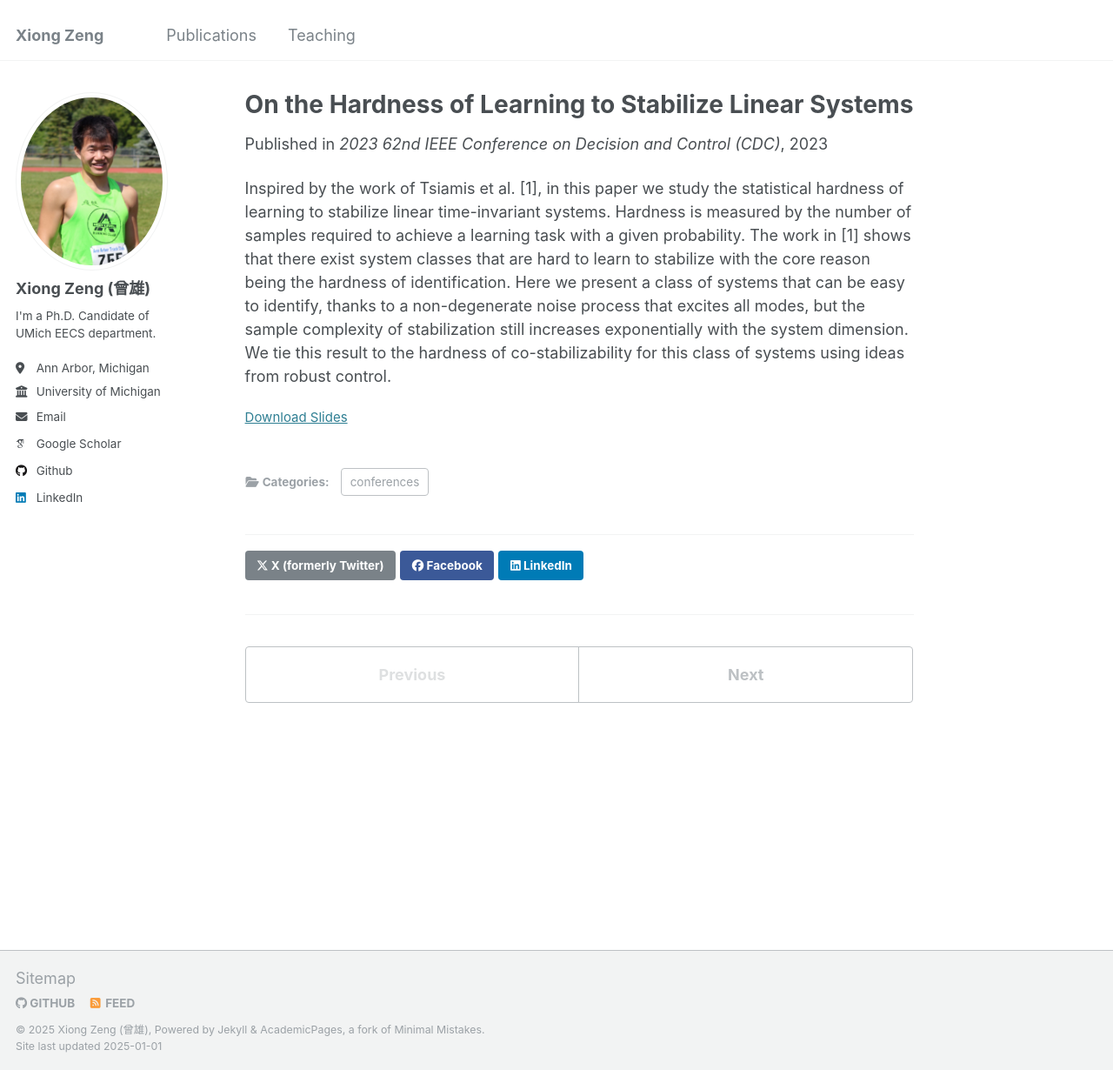
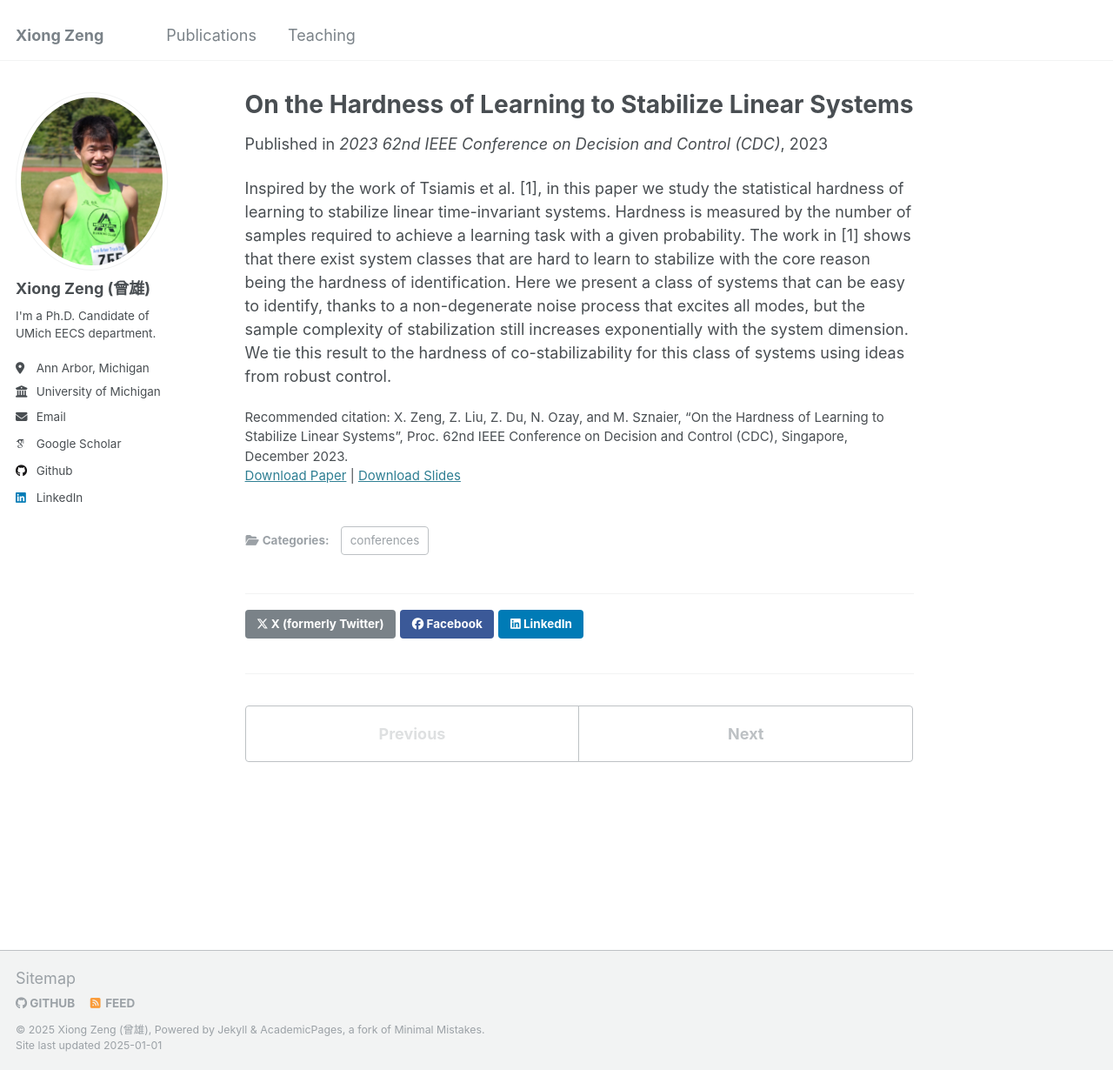
Before and after one commit to zengxiong111/zengxiong.github.io, a Jekyll site: the page built from _publications/2023-11-18-paper-title-number-1.md, in a window 1280 px wide and 1230 px high. Shown: the whole window at 87% size. Built offline with Jekyll 4.4.1, drawn with Linux system fonts in a browser that asks for light colours; some web fonts are replaced.

Commit message:
Update 2023-11-18-paper-title-number-1.md

```diff
--- a/_publications/2023-11-18-paper-title-number-1.md
+++ b/_publications/2023-11-18-paper-title-number-1.md
@@ -8,6 +8,7 @@
 venue: '2023 62nd IEEE Conference on Decision and Control (CDC)'
 slidesurl: 'https://github.com/zengxiong111/zengxiong.github.io/blob/master/files/hard_learn_stabilize_present.pdf'
 paperurl: 'https://github.com/zengxiong111/zengxiong.github.io/blob/master/files/hard_learn_to_stabilize.pdf'
+citation: 'X. Zeng, Z. Liu, Z. Du, N. Ozay, and M. Sznaier, “On the Hardness of Learning to Stabilize Linear Systems”, Proc. 62nd IEEE Conference on Decision and Control (CDC), Singapore, December 2023.'
 ---
 
  Inspired by the work of Tsiamis et al. [1], in this
```
